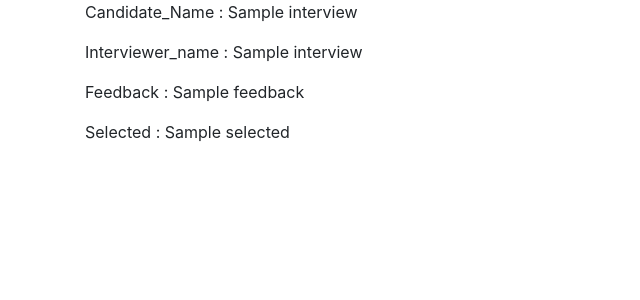
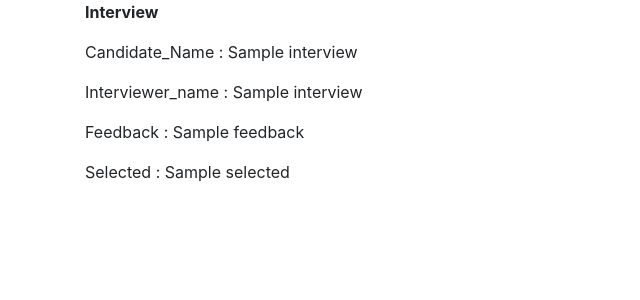
Before and after one commit to kantisonnathi/recruitment-module, a Flask app: template templates/interview_info.html in a window 1280 px wide. Shown: the top 300 px of the page, without its empty margins (0-640 px from the left). Run offline with Flask 2, Linux system fonts and the light colour scheme; the template is opened without the code that fills it: most values are stand-ins (such as "Sample title", 1, 10 or a date in 2020); some libraries are stand-ins or nearby versions.

Commit message:
schedule_interview touchups

```diff
--- a/run.py
+++ b/run.py
@@ -99,15 +99,19 @@ def recruiterDetails():
 def scheduleInterview(candidate_id_str):
     # if request.method == 'POST':
     candidate_id = int(candidate_id_str)
-    candidate = getCandidateFromID(candidate_id) # query database for available interviewers instead of this method
+    candidate = getCandidateFromID(candidate_id)  # query database for available interviewers instead of this method
     interview_form = ScheduleInterviewForm()
     if request.method == 'POST':
         interviewer_name = request.form.get('interviewer')
         interviews.append({
             'candidate_name': candidate['name'],
-            'interviewer_name': interviewer_name
+            'interviewer_name': interviewer_name,
+            'selected': 'No',
+            'round': 1,
+            'feedback': 'N/A'
         })
-    return render_template('schedule_interview.html', candidate=candidate, interviewers=interviewers, form=interview_form)
+    return render_template('schedule_interview.html', candidate=candidate, interviewers=interviewers,
+                           form=interview_form)
 
 
 def getCandidateFromID(candidate_id):
--- a/templates/interview_info.html
+++ b/templates/interview_info.html
@@ -10,11 +10,13 @@
   </head>
   <body>
     <div class="container">
-
-        <p>Candidate_Name : {{ interviews[0].candidate_name }}</p>
-        <p>Interviewer_name : {{ interviews[0].Interviewer_name }}</p>
-        <p>Feedback : {{ interviews[0].feedback }}</p>
-        <p>Selected  : {{ interviews[0].selected }}</p>
+        {% for interview in interviews %}
+            <p><b>Interview</b></p>
+            <p>Candidate_Name : {{ interview.candidate_name }}</p>
+            <p>Interviewer_name : {{ interview.Interviewer_name }}</p>
+            <p>Feedback : {{ interview.feedback }}</p>
+            <p>Selected  : {{ interview.selected }}</p>
+        {% endfor %}
 
     </div>
 
--- a/templates/schedule_interview.html
+++ b/templates/schedule_interview.html
@@ -14,9 +14,6 @@
 <div class="container">
     <form action="" method="post" >
         {{ form.csrf_token }}
-        <div class="form-group">
-            {{ form.candidate }}
-        </div>
         Choose an Interviewer
         <SELECT name="interviewer">
             {% for interviewer in interviewers %}
```
